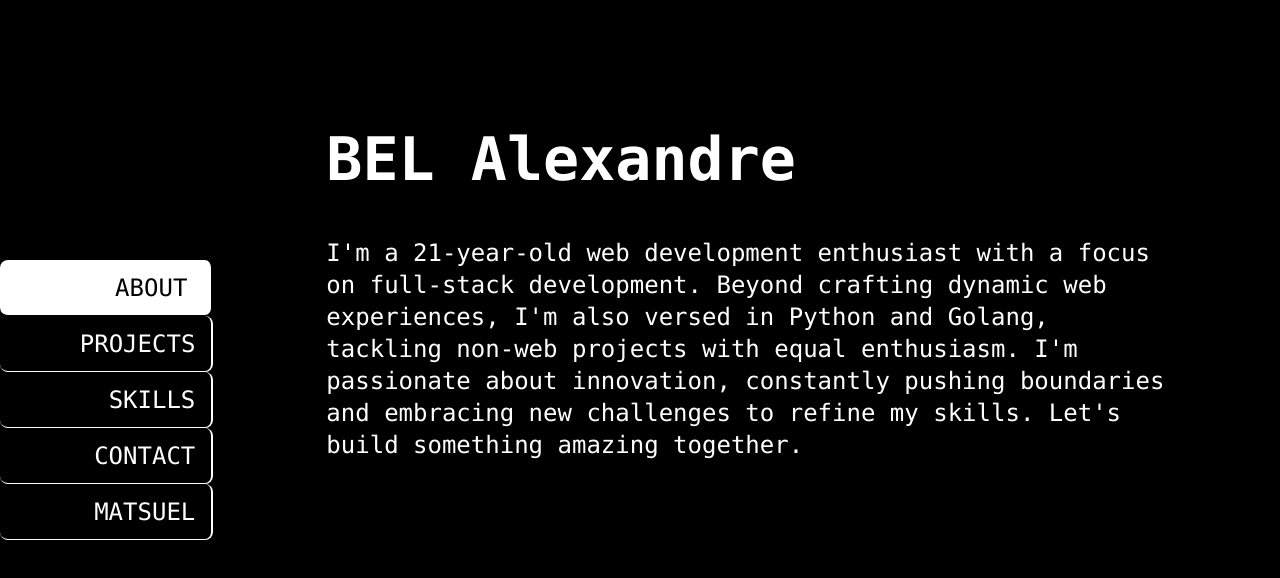
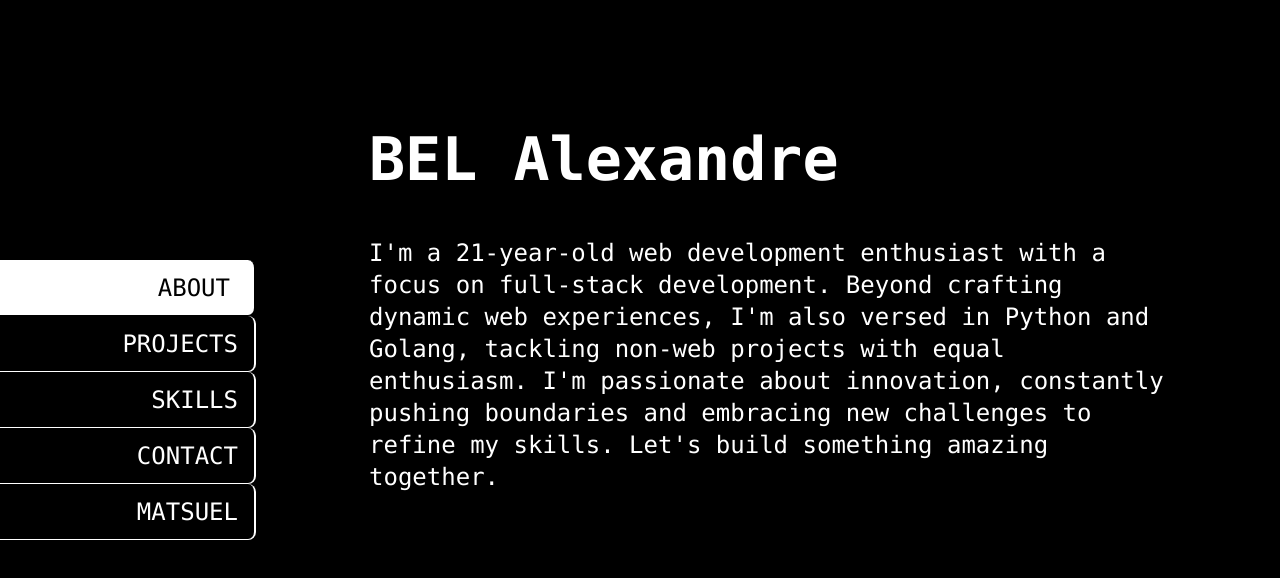
Before and after one commit to FLIzze/portfolio, a Next.js app: page / in a window 1280 px wide. Shown: the top 578 px of the page. Built offline with nearby package versions, Linux system fonts and the light colour scheme.

Commit message:
projects update

```diff
--- a/src/app/components/about/page.tsx
+++ b/src/app/components/about/page.tsx
@@ -5,7 +5,7 @@ interface About {
 
 const About: React.FC<About> = ({fields, usedField}) => {
     return (
-        <div className="text-2xl w-full">
+        <div className="text-2xl w-full mt-28">
             {fields[usedField] == fields[0] && (
                 <div className="mx-24 mt-28 bg-black h-fit p-4 rounded-sm border border-black">
                   <p className="mb-12 text-6xl font-bold">BEL Alexandre</p>
--- a/src/app/page.tsx
+++ b/src/app/page.tsx
@@ -2,9 +2,13 @@
 
 import { useState } from "react";
 import About from "./components/about/page";
+import Link from "next/link";
 
 export default function Home() {
   const fields: string[] = ["ABOUT", "PROJECTS", "SKILLS", "CONTACT", "MATSUEL"];
+  const projectTitle: string[] = ["e-commerce", "ratio", "encore", "non man"];
+  const projectDesc: string[] = ["vente de fleurs", "vente d'organes", "vente d'enfants", "vraiment mais apagnan enfaite"];
+  const projectImg: string[] = ["https://pictures.tribuna.com/image/cfba80fb-24e6-4e1c-a911-57a8a0242358?width=1920&quality=70", "https://pictures.tribuna.com/image/cfba80fb-24e6-4e1c-a911-57a8a0242358?width=1920&quality=70", "https://pictures.tribuna.com/image/cfba80fb-24e6-4e1c-a911-57a8a0242358?width=1920&quality=70", "https://pictures.tribuna.com/image/cfba80fb-24e6-4e1c-a911-57a8a0242358?width=1920&quality=70"];
   const [usedField, setUsedField] = useState<number>(0);
 
   const fieldFocus = (id: string) => {
@@ -22,19 +26,34 @@ export default function Home() {
             <div className="w-full z-40">
                 {usedField !== index ? (
                   <div>
-                    <p className="pr-4 text-white flex justify-end text-2xl h-14 items-center bg-black hover:bg-white hover:text-black w-full cursor-pointer border-b border-white border-r-2 hover:w-[115%] transition-all duration-200 rounded-lg" id={index.toString()} onClick={() => fieldFocus(index.toString())}>{field}</p>
+                    <p className="pr-4 text-white flex justify-end text-2xl h-14 items-center bg-black hover:bg-white hover:text-black w-full cursor-pointer border-b border-white border-r-2 hover:w-[115%] transition-all duration-200 rounded-r-lg" id={index.toString()} onClick={() => fieldFocus(index.toString())}>{field}</p>
                   </div>
                 ) : (
                   <div>
-                    <p className="flex justify-end pr-6 text-2xl h-14 items-center bg-white text-black border-b border-black border-r-2 rounded-lg" id={index.toString()} onClick={() => fieldFocus(index.toString())}>{field}</p>
+                    <p className="flex justify-end pr-6 text-2xl h-14 items-center bg-white text-black border-b border-black border-r-2 rounded-r-lg" id={index.toString()} onClick={() => fieldFocus(index.toString())}>{field}</p>
                   </div>
                 )}
             </div>
           ))}
         </div>
       </nav>
-      <div className="w-full h-full">
-      <About fields={fields} usedField={usedField} />
+      <div className="w-4/5 h-full">
+        <About fields={fields} usedField={usedField}/>
+        {fields[usedField] == fields[1] && (
+            <div className="flex justify-center h-fit w-full px-28">
+              <div className="grid grid-cols-3 gap-10">
+                {projectTitle.map((title: string, index: number) => (
+                  <Link href="https://github.com/flizze" target="-blank">
+                    <div className="border border-white p-3 text-2xl hover:-translate-y-2 transition duration-300 cursor-pointer hover:bg-white hover:text-black hover:border-black rounded-lg">
+                      <p className="font-fold mb-3">{title}</p>
+                      <p>{projectDesc[index]}</p>
+                      <img src={projectImg[index]}/>
+                    </div>
+                  </Link>
+                ))}
+              </div>
+            </div>
+          )}
           {fields[usedField] == fields[4] && (
             <div className="flex justify-center h-full w-full items-center">
               <img src="https://pictures.tribuna.com/image/cfba80fb-24e6-4e1c-a911-57a8a0242358?width=1920&quality=70" className="object-contain h-96 w-06"/>
```
Also changed, not shown: src/app/pessi.jpeg (deleted). Lines whose indentation alone changed are shown as unchanged.
